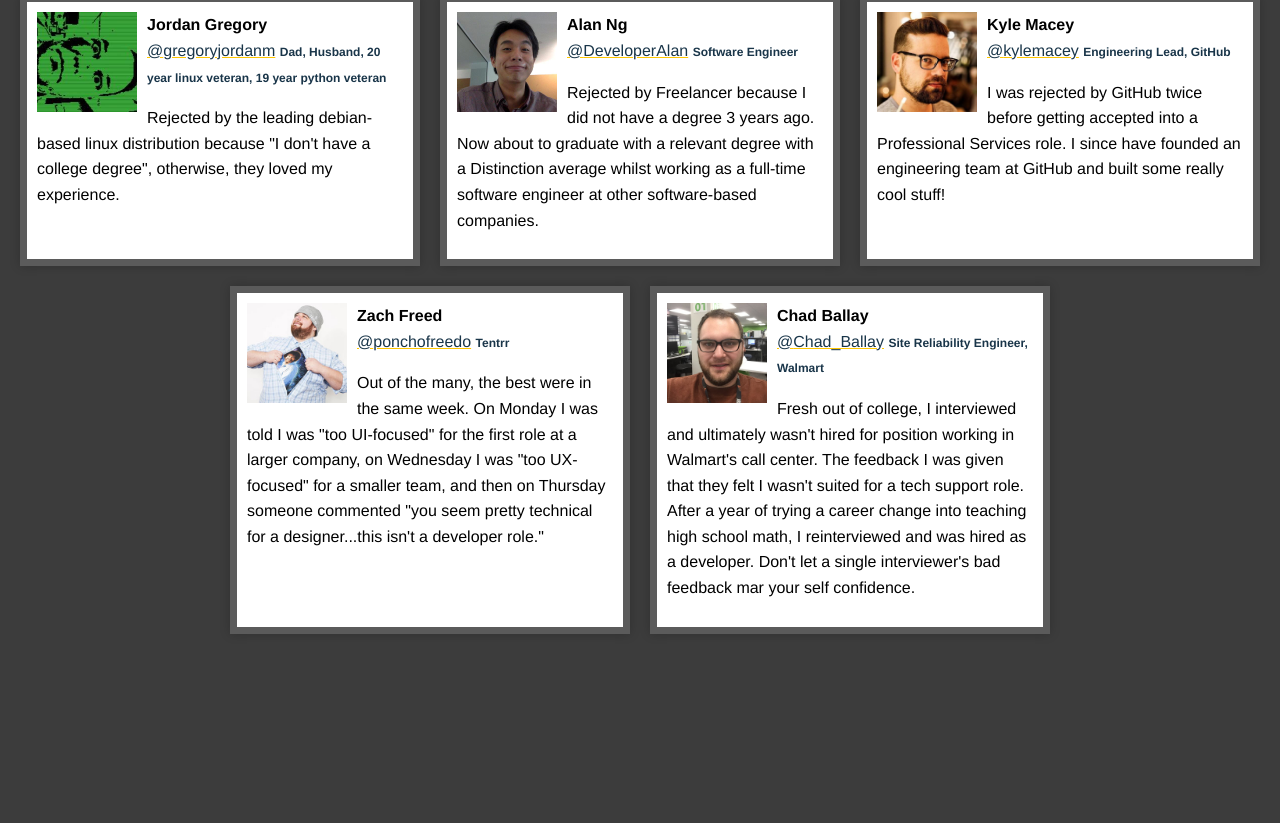
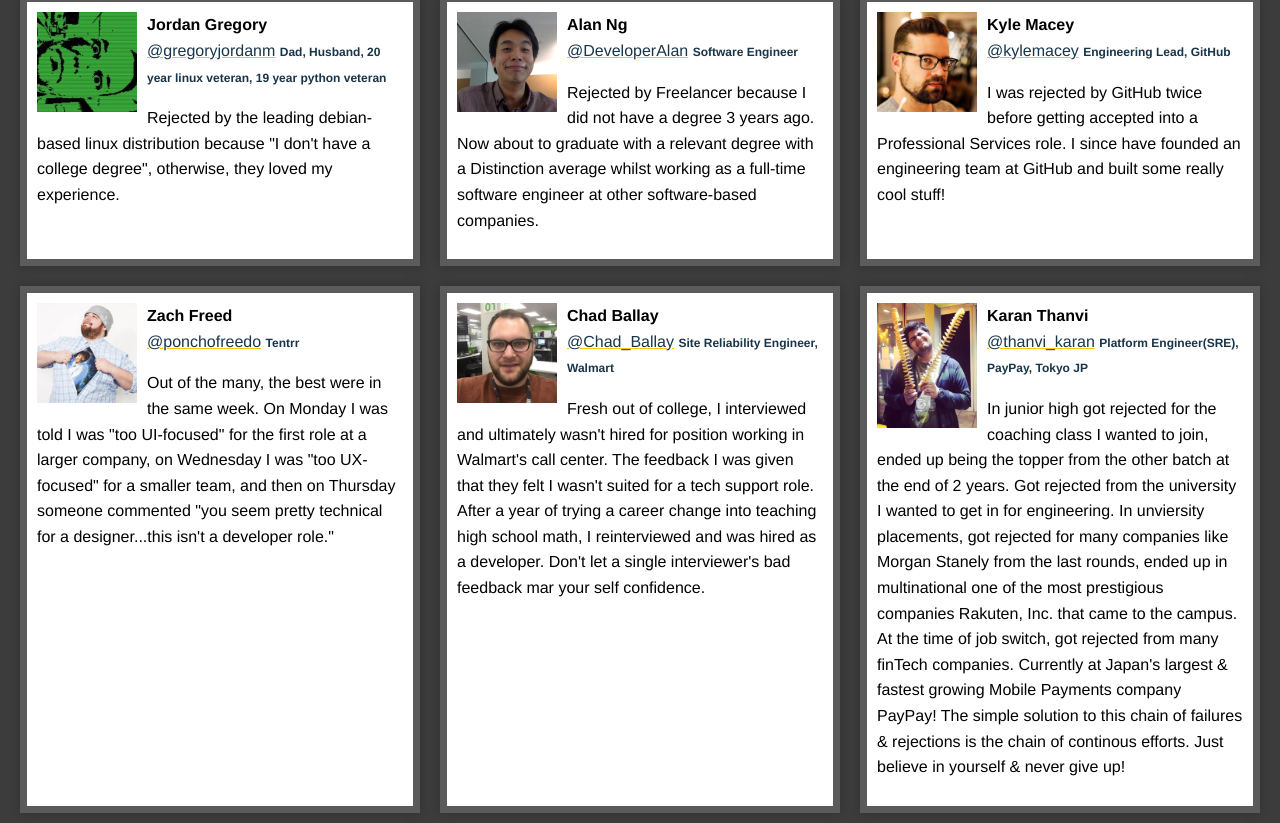
Before and after one commit to Rejectedus/rejected.us, a React (Create React App) app: page / in a window 1280 px wide. Shown: the part 9555-10378 px from the top of the page. Before the commit the page ends 10199 px from the top, so only its background shows below. Built offline with nearby package versions, Linux system fonts and the light colour scheme.

Commit message:
chain_of_rejections-my_story

```diff
--- a/src/data/stories.js
+++ b/src/data/stories.js
@@ -814,5 +814,15 @@ module.exports = [
     story:
       'Fresh out of college, I interviewed and ultimately wasn\'t hired for position working in Walmart\'s call center.  The feedback I was given that they felt I wasn\'t suited for a tech support role.  After a year of trying a career change into teaching high school math, I reinterviewed and was hired as a developer.  Don\'t let a single interviewer\'s bad feedback mar your self confidence.',
     double: false
+  },
+  {
+    fullName: "Karan Thanvi",
+    handle: "thanvi_karan",
+    website: "https://twitter.com/thanvi_karan",
+    bio: "Platform Engineer(SRE), PayPay, Tokyo JP",
+    avatar: "karancode.jpg",
+    story:
+    'In junior high got rejected for the coaching class I wanted to join, ended up being the topper from the other batch at the end of 2 years. Got rejected from the university I wanted to get in for engineering. In unviersity placements, got rejected for many companies like Morgan Stanely from the last rounds, ended up in multinational one of the most prestigious companies Rakuten, Inc. that came to the campus. At the time of job switch, got rejected from many finTech companies. Currently at Japan\'s largest & fastest growing Mobile Payments company PayPay! The simple solution to this chain of failures & rejections is the chain of continous efforts. Just believe in yourself & never give up!',
+    double: false
   }
 ];
```
Also changed, not shown: public/images/karancode.jpg (added).
